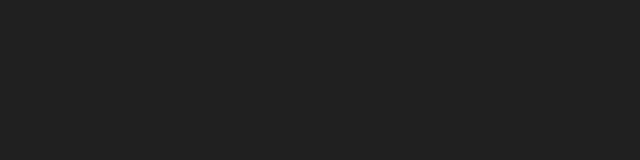
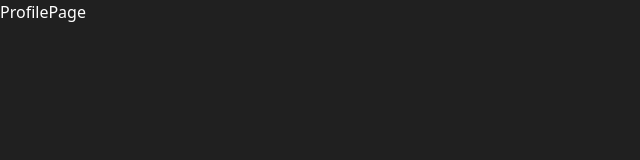
Before and after one commit to iralvarez-77/messagesPool, a React (Vite) app in the folder client/: page /profile in a window 1280 px wide. Before the commit this address had no page. Shown: the top 160 px of the page, without its empty margins (0-640 px from the left). Built offline with nearby package versions, Linux system fonts and the light colour scheme.

Commit message:
component profile is done

```diff
--- a/client/src/App.jsx
+++ b/client/src/App.jsx
@@ -5,6 +5,7 @@ import LoginPage from "./pages/LoginPage"
 import HomePage from "./pages/HomePage"
 import UserPage from "./pages/UserPage"
 import UsersPage from "./pages/UsersPage"
+import ProfilePage from "./pages/ProfilePage"
 
 function App() {
   return (
@@ -16,6 +17,7 @@ function App() {
           <Route path="/register" element={<RegisterPage/>} />
           <Route path="/users/:id" element={<UserPage/>} />
           <Route path="/users" element={<UsersPage/>} />
+          <Route path="/profile" element={<ProfilePage/>} />
         </Routes>
       </BrowserRouter>
     </AuthProvider>
--- /dev/null
+++ b/client/src/pages/ProfilePage.jsx
@@ -0,0 +1,9 @@
+
+
+function ProfilePage() {
+  return (
+    <div>ProfilePage</div>
+  )
+}
+
+export default ProfilePage
```
